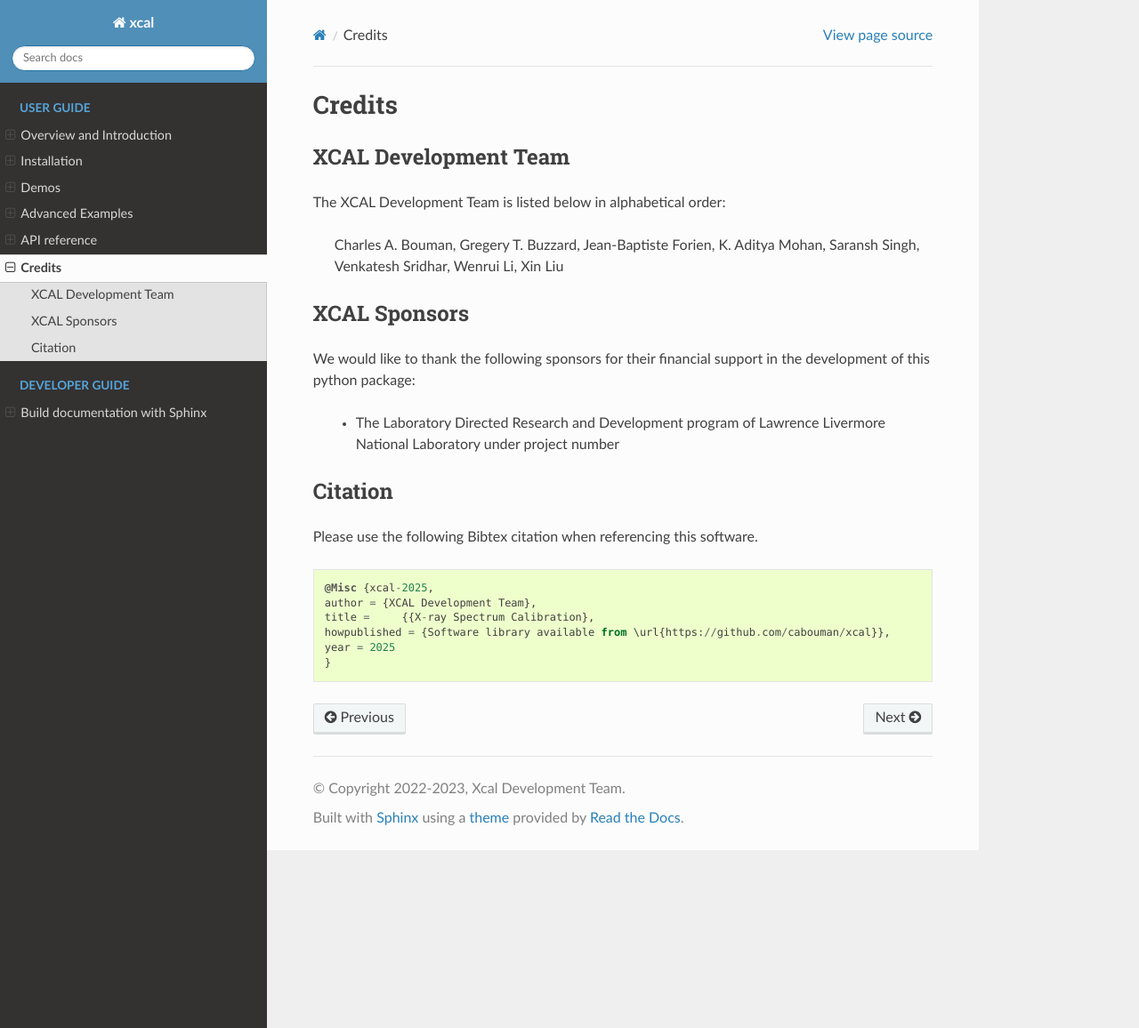
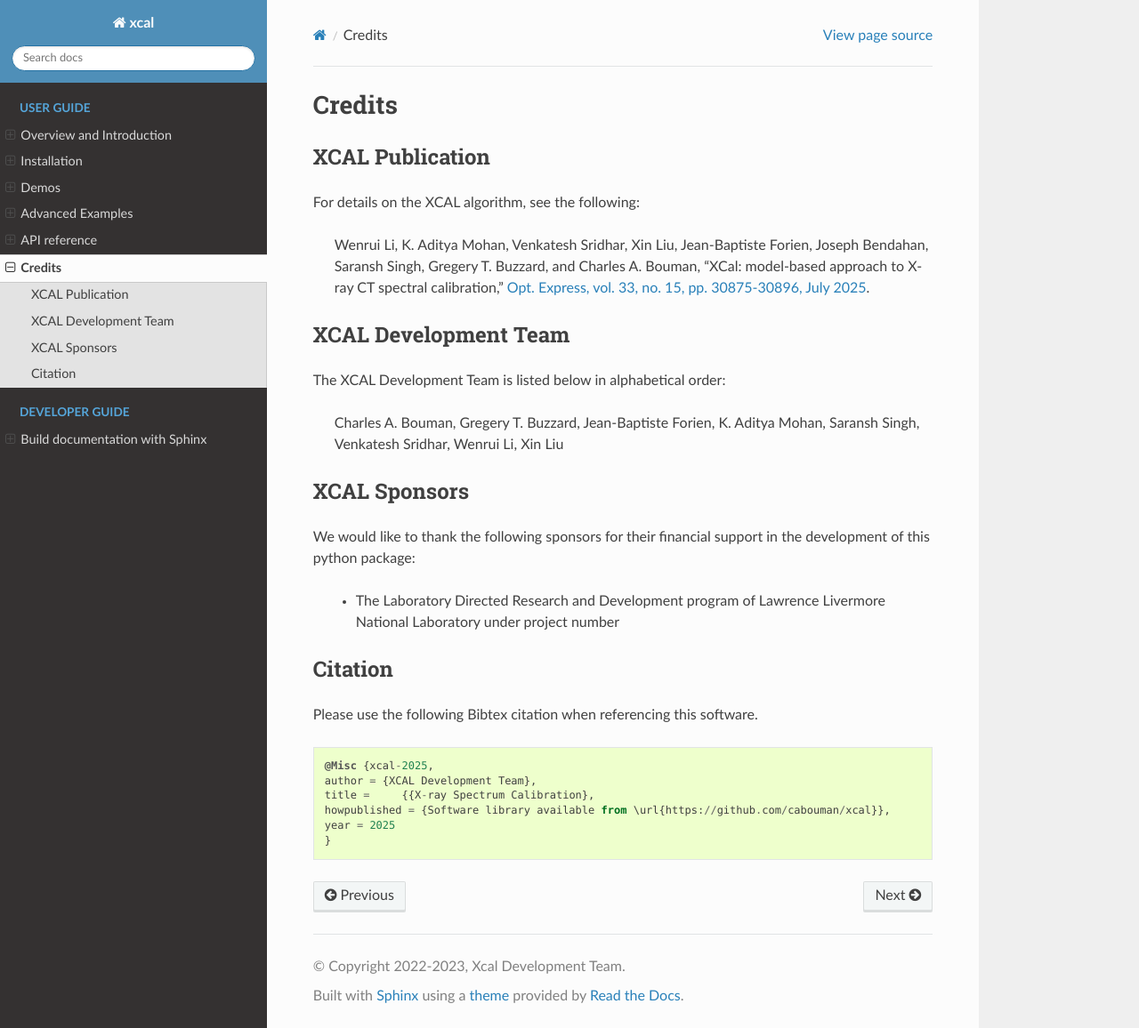
Before and after one commit to cabouman/xcal, a Sphinx documentation site: the page built from docs/source/credits.rst, in a window 1280 px wide and 1156 px high. Shown: the whole window at 89% size. Built offline with Sphinx 7.4.7 and the Read the Docs theme 3.1.0, drawn with Linux system fonts in a browser that asks for light colours; pages that are not in the unit, such as notebooks, are missing from menus.

Commit message:
Add publication citation to docs

```diff
--- a/docs/source/credits.rst
+++ b/docs/source/credits.rst
@@ -1,9 +1,15 @@
 Credits
 =======
 
+XCAL Publication
+---------------------
+
+For details on the XCAL algorithm, see the following:
+
+    Wenrui Li, K. Aditya Mohan, Venkatesh Sridhar, Xin Liu, Jean-Baptiste Forien, Joseph Bendahan, Saransh Singh, Gregery T. Buzzard, and Charles A. Bouman, "XCal: model-based approach to X-ray CT spectral calibration," `Opt. Express, vol. 33, no. 15, pp. 30875-30896, July 2025 <https://opg.optica.org/oe/fulltext.cfm?uri=oe-33-15-30875>`_.
 
 XCAL Development Team
-----------------------
+---------------------
 
 The XCAL Development Team is listed below in alphabetical order:
 
@@ -11,7 +17,7 @@
 
 
 XCAL Sponsors
---------------
+-------------
 
 We would like to thank the following sponsors for their financial support in the development of this python package:
 
```
